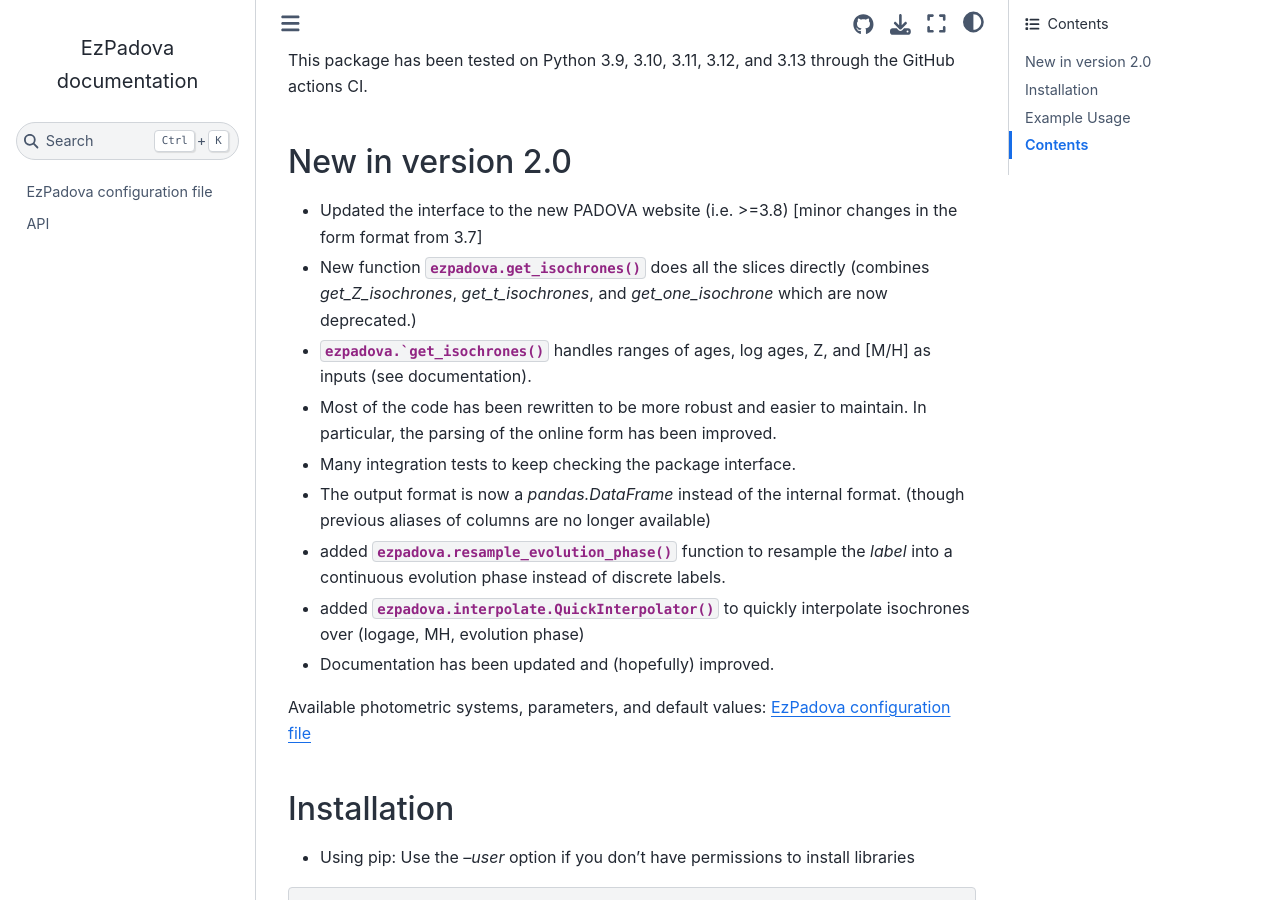
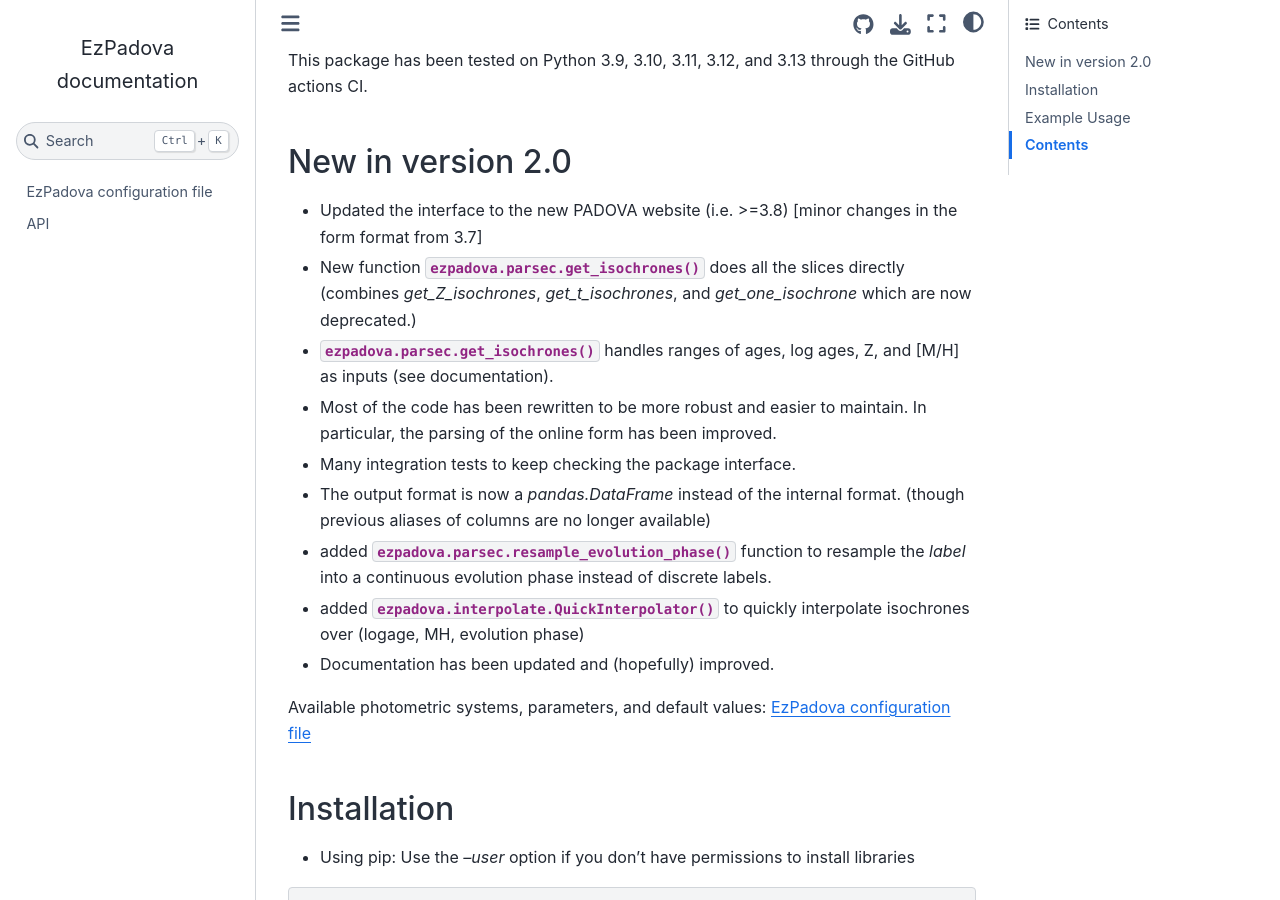
Before and after one commit to mfouesneau/ezpadova, a Sphinx documentation site: the page built from doc/index.rst, in a window 1280 px wide and 900 px high, scrolled down 350 px. Built offline with Sphinx 7.4.7 and the Sphinx Book theme 1.1.4, drawn with Linux system fonts in a browser that asks for light colours.

Commit message:
Update index.rst

```diff
--- a/doc/index.rst
+++ b/doc/index.rst
@@ -19,12 +19,12 @@
 New in version 2.0
 ------------------
 * Updated the interface to the new PADOVA website (i.e. >=3.8) [minor changes in the form format from 3.7]
-* New function :func:`ezpadova.get_isochrones` does all the slices directly (combines `get_Z_isochrones`, `get_t_isochrones`, and `get_one_isochrone` which are now deprecated.)
-* :func:`ezpadova.`get_isochrones` handles ranges of ages, log ages, Z, and [M/H] as inputs (see documentation).
+* New function :func:`ezpadova.parsec.get_isochrones` does all the slices directly (combines `get_Z_isochrones`, `get_t_isochrones`, and `get_one_isochrone` which are now deprecated.)
+* :func:`ezpadova.parsec.get_isochrones` handles ranges of ages, log ages, Z, and [M/H] as inputs (see documentation).
 * Most of the code has been rewritten to be more robust and easier to maintain. In particular, the parsing of the online form has been improved.
 * Many integration tests to keep checking the package interface.
 * The output format is now a `pandas.DataFrame` instead of the internal format. (though previous aliases of columns are no longer available)
-* added :func:`ezpadova.resample_evolution_phase` function to resample the `label` into a continuous evolution phase instead of discrete labels.
+* added :func:`ezpadova.parsec.resample_evolution_phase` function to resample the `label` into a continuous evolution phase instead of discrete labels.
 * added :func:`ezpadova.interpolate.QuickInterpolator` to quickly interpolate isochrones over (logage, MH, evolution phase)
 * Documentation has been updated and (hopefully) improved.
 
```
